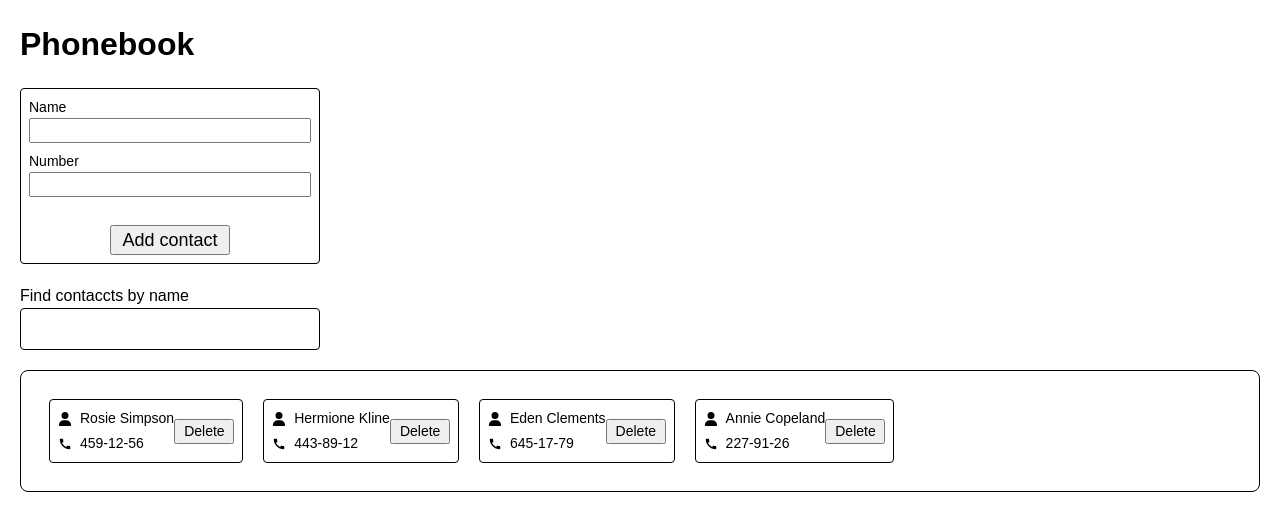
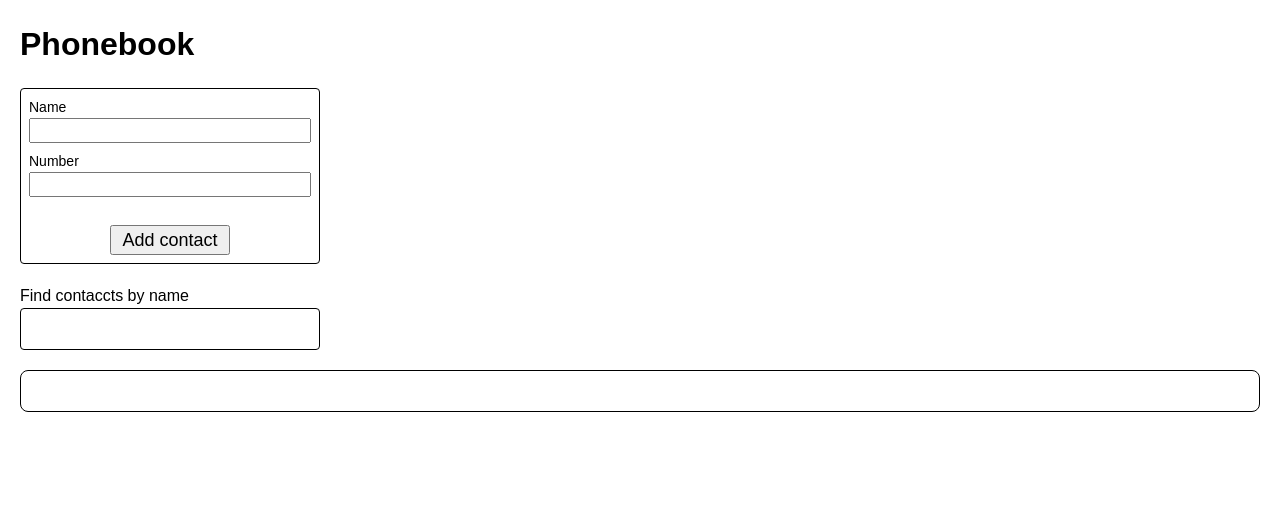
Before and after one commit to MarinaV27/goit-react-hw-08, a React (Vite) app: page / in a window 1280 px wide. Shown: the top 530 px of the page. Built offline with nearby package versions, Linux system fonts and the light colour scheme.

Commit message:
fixed ContactList

```diff
--- a/src/components/App/App.jsx
+++ b/src/components/App/App.jsx
@@ -2,45 +2,45 @@
 import ContactForm from "../ContactForm/ContactForm.jsx"
 import SearchBox from "../SearchBox/SearchBox.jsx"
 import ContactList from "../ContactList/ContactList.jsx"
-import initialContacts from "../../contacts.json"
-import { useState, useEffect } from "react"
+//import initialContacts from "../../contacts.json"
+//import { useState, useEffect } from "react"
 import css from "./App.module.css"
 
 
 export default function App(){
-    const [contacts, setContacts] = useState (() => {
-        const savedContacts = localStorage.getItem("contact");
-        return savedContacts !== null ? JSON.parse(savedContacts) : initialContacts;
-    })
+//    const [contacts, setContacts] = useState (() => {
+ //       const savedContacts = localStorage.getItem("contact");
+ //       return savedContacts !== null ? JSON.parse(savedContacts) : initialContacts;
+ //   })
 
-    const [filter, setFilter] = useState ("");
+   // const [filter, setFilter] = useState ("");
 
-    useEffect(() => {
-        localStorage.setItem("contact", JSON.stringify(contacts))
-    }, [contacts]);
+   // useEffect(() => {
+   //     localStorage.setItem("contact", JSON.stringify(contacts))
+   // }, [contacts]);
 
-    const addContact = (newContact) => {
-        setContacts ((prevContacts) => {
-            return [...prevContacts, newContact]
-        });
-    };
+   // const addContact = (newContact) => {
+  //      setContacts ((prevContacts) => {
+  //          return [...prevContacts, newContact]
+  //      });
+  //  };
 
-    const deleteContact = (contactId) => {
-        setContacts ((prevContacts) => {
-            return prevContacts.filter( (contact) => contact.id !== contactId )
-        });
-    };
+  //  const deleteContact = (contactId) => {
+  //      setContacts ((prevContacts) => {
+  //          return prevContacts.filter( (contact) => contact.id !== contactId )
+  //      });
+  //  };
 
-    const visibleContact = contacts.filter((contact) =>
-        contact.name.toLowerCase().includes(filter.toLowerCase()) )
+    //const visibleContact = contacts.filter((contact) =>
+    //    contact.name.toLowerCase().includes(filter.toLowerCase()) )
 
 
     return (
         <div className={css.container}>
            <h1>Phonebook</h1>
-           <ContactForm onAdd={addContact} />
-           <SearchBox value={filter} onFilter={setFilter} />
-           <ContactList contacts={visibleContact} onDelete={deleteContact} />
+           <ContactForm />
+           <SearchBox />
+           <ContactList />
         </div>
 
     )
--- a/src/components/Contact/Contact.jsx
+++ b/src/components/Contact/Contact.jsx
@@ -1,15 +1,19 @@
 import css from "./Contact.module.css"
 import { FaUser } from "react-icons/fa6";
 import { MdCall } from "react-icons/md";
+import { useDispatch } from "react-redux";
+import { deleteContact } from "../../redux/contactsSlice";
 
-export default function Contact ({ data: {id, name, number}, onDelete}) {
+export default function Contact({ data: { id, name, number } }) {
+    const dispatch = useDispatch();
+    const handleDelete = () => {dispatch(deleteContact(id))}
     return (
         <div className={css.container}>
             <div className={css.contact}>
                <p className={css.text}><FaUser />  {name}</p>
                <p className={css.text}><MdCall />  {number}</p>
             </div>
-            <button className={css.btn} onClick={() => onDelete(id)}>Delete</button>
+            <button className={css.btn} onClick={handleDelete}>Delete</button>
         </div>
 
 
--- a/src/components/ContactForm/ContactForm.jsx
+++ b/src/components/ContactForm/ContactForm.jsx
@@ -3,10 +3,11 @@ import css from "./ContactForm.module.css"
 import { nanoid } from 'nanoid'
 import * as Yup from "yup"
 import { Formik, Form, Field, ErrorMessage } from "formik"
+import { useDispatch } from "react-redux"
+import { addContact } from "../../redux/contactsSlice"
 
 
-export default function ContactForm ({ onAdd }) {
-    const fieldId = useId();
+
 
     const UserSchema = Yup.object().shape({
         name: Yup.string()
@@ -19,22 +20,33 @@ export default function ContactForm ({ onAdd }) {
             .required('Поле обовʼязкове для заповнення!'),
     });
 
+    export default function ContactForm() {
+    const dispatch = useDispatch();
+    const fieldId = useId();
 
+    // const handleSubmit = (values, actions) => {
+    //     onAdd ({
+    //         id: nanoid(),
+    //         name: values.name,
+    //         number: values.number,
+    //     })
+    //     actions.resetForm();
+    // }
 
-    const handleSubmit = (values, actions) => {
-        onAdd ({
+    return (
+        <Formik
+            initialValues={{ name: "", number: "" }}
+            validationSchema={UserSchema}
+            onSubmit={(values, { resetForm }) => {
+                const onAdd = ({
                 id: nanoid(),
                 name: values.name,
                 number: values.number,
                 })
-        actions.resetForm();
-    }
 
-    return (
-        <Formik
-           initialValues={{ name: "", number: "" }}
-           onSubmit = {handleSubmit}
-           validationSchema = {UserSchema}
+                dispatch(addContact(onAdd));
+                resetForm()
+            }}
          >
         < Form className={css.form}>
             <div className={css.formGroup}>
--- a/src/components/ContactList/ContactList.jsx
+++ b/src/components/ContactList/ContactList.jsx
@@ -1,18 +1,28 @@
+import { useSelector } from "react-redux";
 import Contact from "../Contact/Contact.jsx"
 import css from "./ContactList.module.css"
+import { selectContacts } from "../../redux/contactsSlice.js";
+import { selectNaneFilter } from "../../redux/filtersSlice.js";
 
 
-export default function ContactList ({contacts, onDelete}) {
+export default function ContactList() {
+   const contacts = useSelector(selectContacts);
+   const filters = useSelector(selectNaneFilter);
+
+   const visibleContact = contacts.filter(contact =>
+      contact.name.toLowerCase().includes(filters.toLowerCase()));
     return (
-      <div>
+
       <ul className={css.list}>
-      {contacts.map((contact) => (
-         <li className={css.item} key={contact.id}>
-            <Contact data={contact} onDelete={onDelete} />
-         </li>
-      ))}
+             {visibleContact.map((contact) => {
+                (
+                   <li className={css.item} >
+                      <Contact key={contact.id} {...contact} />
+                   </li>
+                )
+             })}
       </ul>
-      </div>
+
 
     );
 }
--- a/src/components/SearchBox/SearchBox.jsx
+++ b/src/components/SearchBox/SearchBox.jsx
@@ -1,14 +1,21 @@
+import { useDispatch, useSelector } from "react-redux"
 import css from "./SearchBox.module.css"
+import { changeFilter, selectNaneFilter } from "../../redux/filtersSlice";
 
-export default function SearchBox ({ value, onFilter }) {
+export default function SearchBox() {
+    const dispatch = useDispatch();
+    const filter = useSelector(selectNaneFilter);
+    const handleChange = (event) => {
+        dispatch(changeFilter(event.target.value))
+    }
     return (
         <div>
             <p>Find contaccts by name</p>
             <input className={css.list}
             type="text"
-            value={value}
-            onChange = {(event) => onFilter(event.target.value)
-            } />
+            value={filter}
+            onChange={handleChange}
+            />
         </div>
     )
 }
--- a/src/main.jsx
+++ b/src/main.jsx
@@ -12,6 +12,6 @@ ReactDOM.createRoot(document.getElementById('root')).render(
     <Provider store={store}>
           <App />
           <Toaster />
-    </Provider>,
+    </Provider>
   </React.StrictMode>
 )
--- a/src/redux/contactsSlice.js
+++ b/src/redux/contactsSlice.js
@@ -9,10 +9,10 @@ const contactsSlice = createSlice({
     initialState,
     reducers: {
         addContact: (state, action) => {
-            state.items.push(action.payload)
+            state.items = state.items.push(action.payload)
         },
         deleteContact: (state, action) => {
-            state.items.filter((item) => item.id !==action.payload)
+           state.items = state.items.filter((item) => item.id !==action.payload)
         }
     }
 })
--- a/src/redux/filtersSlice.js
+++ b/src/redux/filtersSlice.js
@@ -9,11 +9,11 @@ const filtersSlice = createSlice({
     initialState,
     reducers: {
         changeFilter: (state, action) => {
-            state.name = action.payload
+            state.name = action.payload;
         }
     }
 })
 
 export const { changeFilter } = filtersSlice.actions
-export const selectNaneFilter = (state ) => state.filters.name
+export const selectNaneFilter = state  => state.filters.name
 export default filtersSlice.reducer
```
Lines whose indentation alone changed are shown as unchanged.
